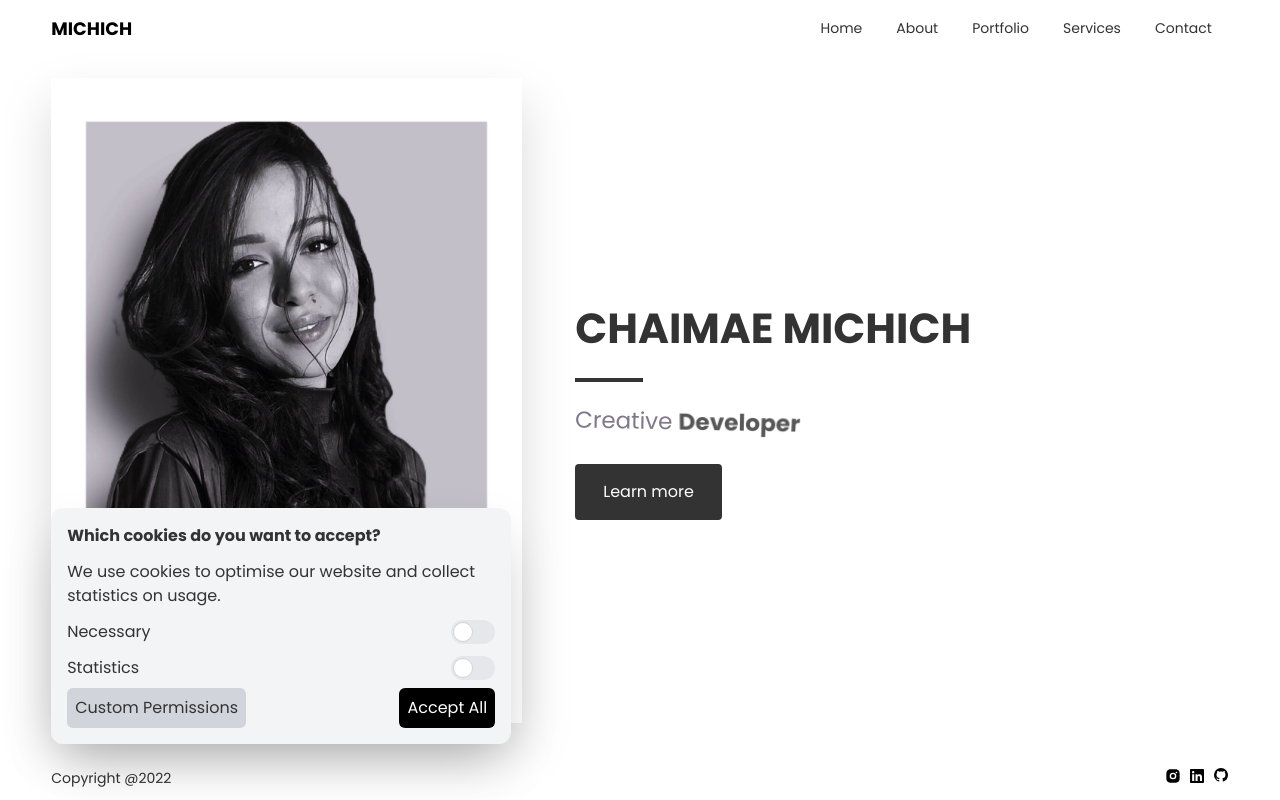
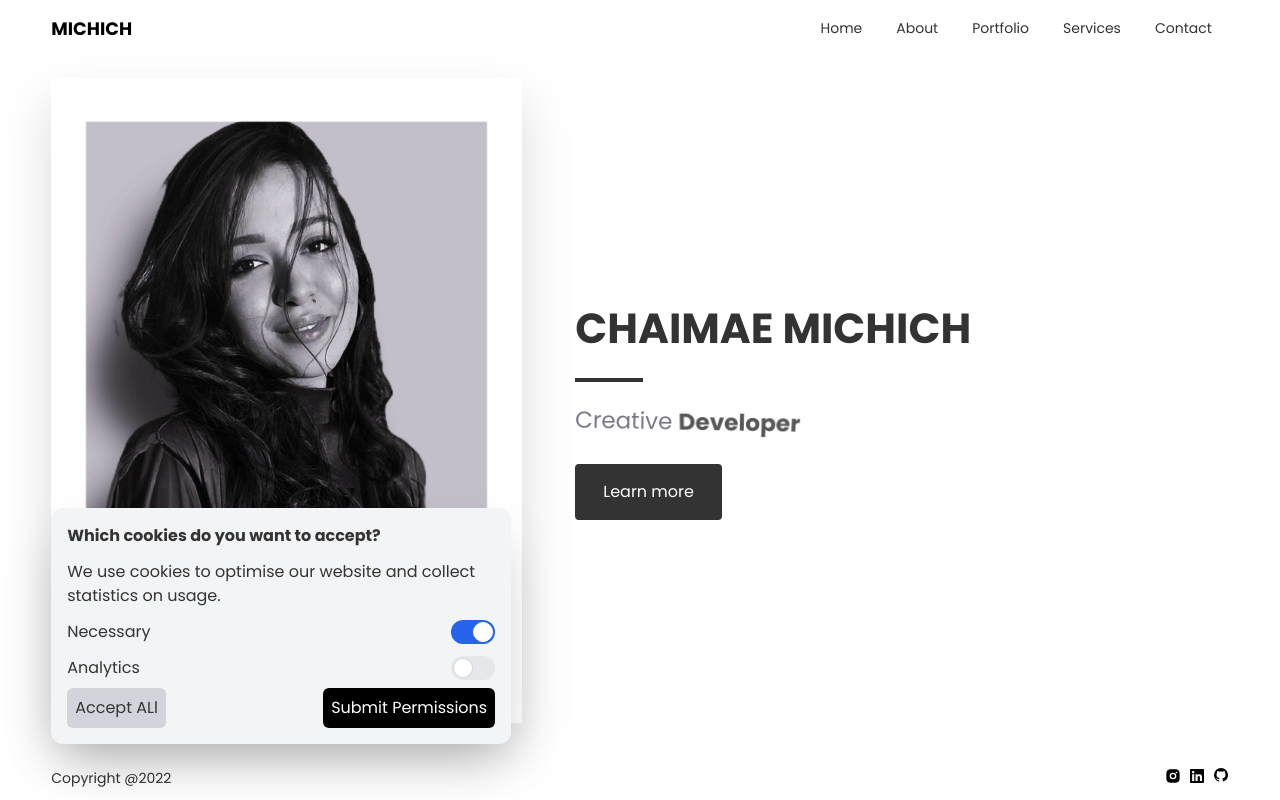
Before and after one commit to Chima20-art/portfolio-v2, a Next.js app: page / in a window 1280 px wide. Both pictures are taken after a click on the element "Custom Permissions". Built offline with nearby package versions, Linux system fonts and the light colour scheme.

Commit message:
finailized pop up cookie

```diff
--- a/components/cookiePopUp.js
+++ b/components/cookiePopUp.js
@@ -1,10 +1,12 @@
 import { useState } from "react";
-export default function CookiePopUp() {
+export default function CookiePopUp({ setAcceptedCookies }) {
   const [isCustomCookies, setIsCustomCookies] = useState(false);
+  const [isAnalytics, setIsAnalytics] = useState(false);
+
   return (
     <div className="bg-gray-100 shadow-2xl flex flex-col gap-2 rounded-xl absolute bottom-0 left-0 p-4 z-50 max-w-[460px]">
-      {" "}
       {!isCustomCookies ? (
+        <>
           <div>
             {" "}
             <h1 className="font-bold ">Cookie Preferences</h1>
@@ -23,7 +25,25 @@ export default function CookiePopUp() {
               </a>
             </div>
           </div>
+          <div className="flex flex-row w-full justify-between">
+            <div
+              onClick={() => setIsCustomCookies(true)}
+              className="bg-gray-300 cursor-pointer p-2 rounded-md"
+            >
+              {" "}
+              Custom Permissions
+            </div>
+            <div
+              onClick={() => setAcceptedCookies("all")}
+              className="bg-black text-white cursor-pointer p-2 rounded-md"
+            >
+              {" "}
+              Accept All
+            </div>
+          </div>
+        </>
       ) : (
+        <>
           <div className="flex flex-col gap-3">
             <h1 className="font-bold ">Which cookies do you want to accept?</h1>
             <p>
@@ -33,32 +53,51 @@ export default function CookiePopUp() {
             <div className="flex flex-row w-full justify-between ">
               <div> Necessary</div>
               <label className="relative inline-flex items-center cursor-pointer">
-              <input type="checkbox" value="" class="sr-only peer" />
+                <input
+                  type="checkbox"
+                  value=""
+                  checked={true}
+                  class="sr-only peer"
+                />
                 <div className="w-11 h-6 bg-gray-200 peer-focus:outline-none peer-focus:ring-4 peer-focus:ring-blue-300 dark:peer-focus:ring-blue-800 rounded-full peer dark:bg-gray-700 peer-checked:after:translate-x-full peer-checked:after:border-white after:content-[''] after:absolute after:top-[2px] after:left-[2px] after:bg-white after:border-gray-300 after:border after:rounded-full after:h-5 after:w-5 after:transition-all dark:border-gray-600 peer-checked:bg-blue-600"></div>
               </label>
             </div>
             <div className="flex flex-row w-full justify-between">
-            <div> Statistics</div>
+              <div>Analytics</div>
               <label className="relative inline-flex items-center cursor-pointer">
-              <input type="checkbox" value="" className="sr-only peer" />
+                <input
+                  type="checkbox"
+                  value=""
+                  checked={isAnalytics}
+                  onChange={(e) => {
+                    setIsAnalytics(e.target.checked);
+                  }}
+                  className="sr-only peer"
+                />
                 <div className="w-11 h-6 bg-gray-200 peer-focus:outline-none peer-focus:ring-4 peer-focus:ring-blue-300 dark:peer-focus:ring-blue-800 rounded-full peer dark:bg-gray-700 peer-checked:after:translate-x-full peer-checked:after:border-white after:content-[''] after:absolute after:top-[2px] after:left-[2px] after:bg-white after:border-gray-300 after:border after:rounded-full after:h-5 after:w-5 after:transition-all dark:border-gray-600 peer-checked:bg-blue-600"></div>
               </label>
             </div>
           </div>
-      )}
           <div className="flex flex-row w-full justify-between">
             <div
-          onClick={() => setIsCustomCookies(true)}
+              onClick={() => setAcceptedCookies("all")}
               className="bg-gray-300 cursor-pointer p-2 rounded-md"
             >
               {" "}
-          Custom Permissions
+              Accept ALl
             </div>
-        <div className="bg-black text-white cursor-pointer p-2 rounded-md">
+            <div
+              onClick={() =>
+                setAcceptedCookies(isAnalytics ? "analytics" : "essential")
+              }
+              className="bg-black text-white cursor-pointer p-2 rounded-md"
+            >
               {" "}
-          Accept All
+              Submit Permissions
             </div>
           </div>
+        </>
+      )}
     </div>
   );
 }
--- a/package.json
+++ b/package.json
@@ -13,6 +13,7 @@
     "next": "13.0.5",
     "next-seo": "^5.15.0",
     "react": "18.2.0",
+    "react-cookie": "^6.1.1",
     "react-dom": "18.2.0",
     "react-icons": "^4.7.1",
     "react-toastify": "^9.1.1",
--- a/pages/_app.js
+++ b/pages/_app.js
@@ -9,15 +9,60 @@ import { DefaultSeo } from "next-seo";
 import Image from "next/image";
 import GoogleAnalytics from "../components/googleAnalytics";
 import CookiePopUp from "../components/cookiePopUp";
+import { useCookies } from "react-cookie";
+
+const ANALYTICS_COOKIES = ["_ga", "1P_JAR", "_ga_R7JKCQTMRS"];
+const ESSENTIAL_COOKIES = ["user-id"];
 
 function MyApp({ Component, pageProps, router }) {
   const [loading, setLoading] = useState(true);
+  const [cookies, setCookie, removeCookie] = useCookies(["cookie-name"]);
+  const [acceptedCookies, setAcceptedCookies] = useState("essential"); // eithe or essential 'analytics' or 'all'
+  const [hideBanenr, setHideBanner] = useState(false);
+
+  const setCookiePolicy = (value) => {
+    setAcceptedCookies(value);
+    setHideBanner(true);
+    localStorage.setItem("setShowBanner", true);
+  };
+
+  useEffect(() => {
+    console.log("cookies ");
+    console.log(JSON.stringify(cookies));
+    let cookiesKeys = Object.keys(cookies);
+    cookiesKeys.forEach((key) => {
+      console.log("dealing with cookie ", key);
+      if (ANALYTICS_COOKIES.includes(key) && acceptedCookies == "essential") {
+        console.log("removed cookie");
+        removeCookie(key);
+      } else {
+        console.log("keeping cookie");
+      }
+    });
+    console.log(" ");
+  }, [cookies]);
 
   useEffect(() => {
     setTimeout(() => {
       setLoading(false);
     }, 1000);
+    setCookie("user-id", "user-41");
+    let pressiedCookie = localStorage.getItem("acceptedCookies");
+    if (
+      ["all", "essential", "analytics"].includes(pressiedCookie) &&
+      acceptedCookies != pressiedCookie
+    ) {
+      setAcceptedCookies(pressiedCookie);
+    }
+    let ShouldShowBanner = localStorage.getItem("setShowBanner");
+    if (ShouldShowBanner) {
+      setHideBanner(true);
+    }
   }, []);
+
+  useEffect(() => {
+    localStorage.setItem("acceptedCookies", acceptedCookies);
+  }, [acceptedCookies]);
 
   return (
     <>
@@ -33,18 +78,19 @@ function MyApp({ Component, pageProps, router }) {
           ],
         }}
       />
-      {process.env.NEXT_PUBLIC_GOOGLE_ANALYTICS ? (
+      {process.env.NEXT_PUBLIC_GOOGLE_ANALYTICS &&
+      (acceptedCookies == "all" || acceptedCookies == "analytics") ? (
         <GoogleAnalytics ga_id={process.env.NEXT_PUBLIC_GOOGLE_ANALYTICS} />
-      ) : (
-        <GoogleAnalytics ga_id={process.env.NEXT_PUBLIC_GOOGLE_ANALYTICS} />
-      )}
+      ) : null}
       <div className="w-screen px-[4%] w-full h-screen mx-auto flex flex-col scrollbar-hide  text-grey ">
         {loading && <Loading />}
 
         <Header />
 
         <div className=" relative w-full flex flex-1 h-[calc(100vh_-_112px)]  justify-start  object-contain scrollbar-hide ">
-          <CookiePopUp />
+          {!hideBanenr && !loading && (
+            <CookiePopUp setAcceptedCookies={setCookiePolicy} />
+          )}
           <div className=" xl:flex hidden  w-[40%]">
             <Image
               height={600}
```
Also changed, not shown: 1 other file (tests, documents, lock files or other folders). Lines whose indentation alone changed are shown as unchanged.
